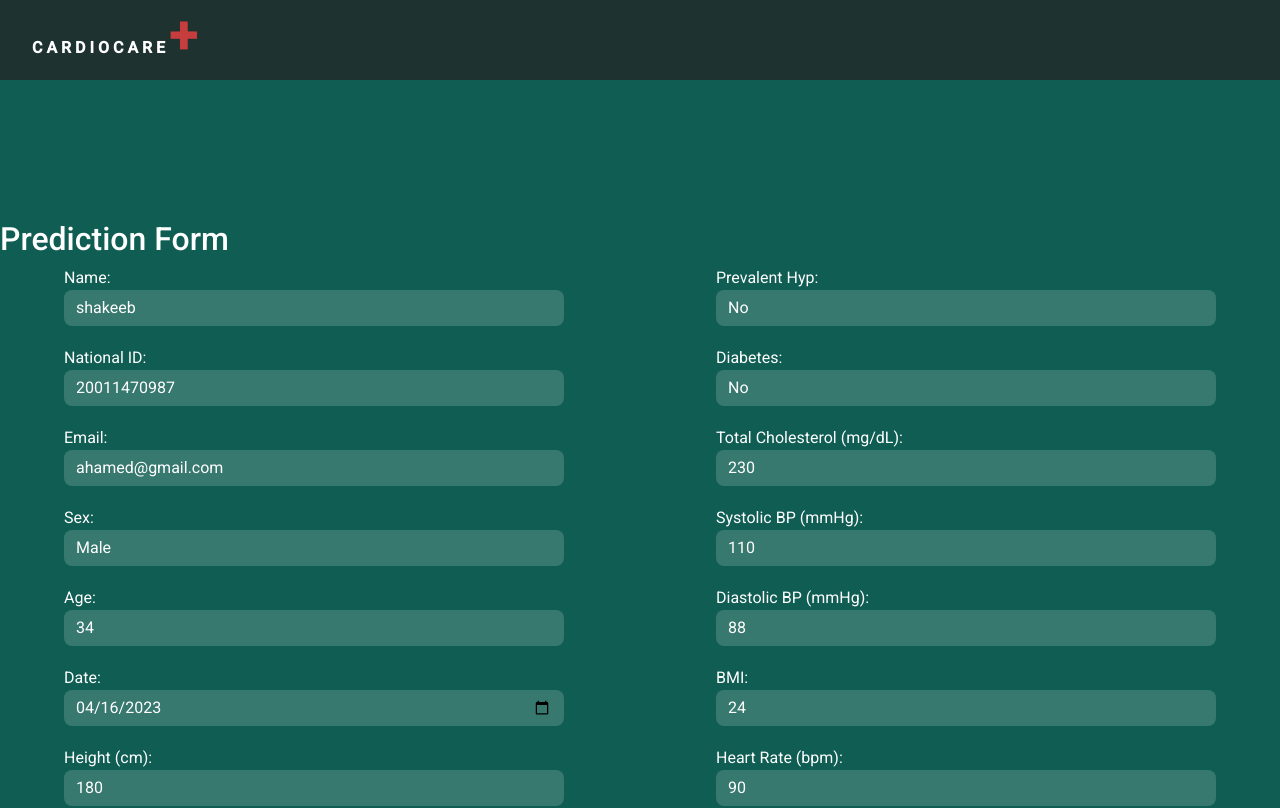
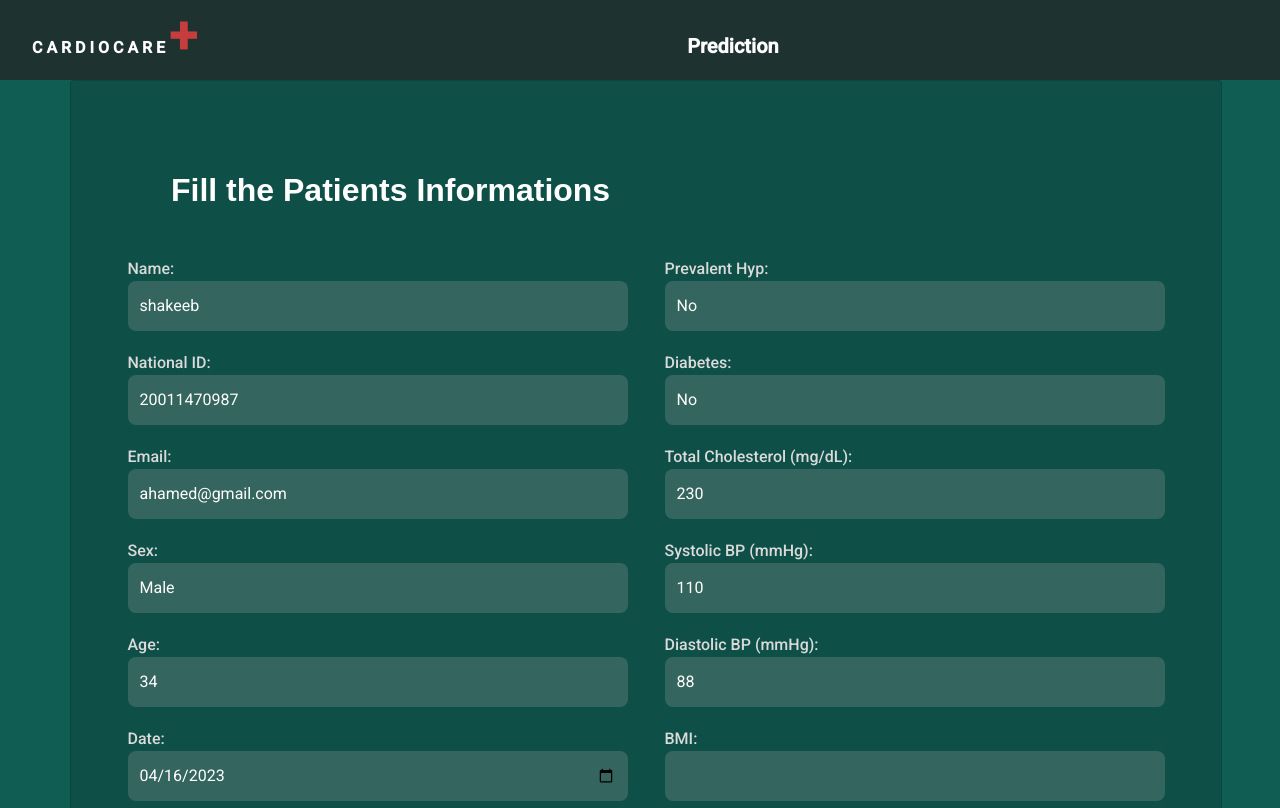
Before and after one commit to shakeeb2001/Cardiovascular-Disease-Risk-Prediction-System-for-Laboratories, a React (Create React App) app in the folder frontend/: page /prediction in a window 1280 px wide. Shown: the top 808 px of the page. Built offline with nearby package versions, Linux system fonts and the light colour scheme; what @react-pdf/renderer would draw is missing.

Commit message:
last-Commit

```diff
--- a/frontend/src/components/Navbar.css
+++ b/frontend/src/components/Navbar.css
@@ -11,3 +11,16 @@
 .nav-item{
     color: rgb(255, 255, 255);
 }
+h5{
+
+    margin-top: 20px;
+    padding-right: 35px;
+}
+
+.profile-dropdown{
+    width: 190px;
+}
+
+.notification-icon{
+
+}
--- a/frontend/src/components/Navbar.jsx
+++ b/frontend/src/components/Navbar.jsx
@@ -1,7 +1,7 @@
-// Navbar.jsx
 import React, { useState, useEffect } from 'react';
 import { Link, useLocation } from 'react-router-dom';
 import axios from 'axios';
+import NotificationIcon from '../pages/images/notifications-outline.svg'; // Assuming the path to your SVG file is correct
 import './Navbar.css';
 
 const Navbar = () => {
@@ -43,6 +43,16 @@ const Navbar = () => {
   // Check if the current route is the login page
   const isLoginPage = location.pathname === '/login';
 
+  // Check if the current route is the home page
+  const isHomePage = location.pathname === '/';
+
+  // Check if the current route is one of the specified pages
+  const isReportPage = location.pathname === '/reports';
+  const isCommunicationPage = location.pathname === '/communication';
+  const isSettingsPage = location.pathname === '/settings';
+  const isPredictionPage = location.pathname === '/prediction';
+  const isRegisterPage = location.pathname === '/register';
+
   // Render the Navbar only if it's not the login page
   return (
     !isLoginPage && (
@@ -53,11 +63,28 @@ const Navbar = () => {
               C A R D I O C A R E <span className='cardio-care'>+</span>
             </h6>
           </Link>
+          {(isHomePage || isReportPage || isCommunicationPage || isSettingsPage || isPredictionPage || isRegisterPage) && (
+            <div className="d-flex justify-content-center w-100">
+              <h5 className="fw-bold mb-2 navbar-text">
+                {isHomePage && 'Dashboard'}
+                {isReportPage && 'Patient Reports'}
+                {isCommunicationPage && 'Communication'}
+                {isSettingsPage && 'Settings'}
+                {isPredictionPage && 'Prediction'}
+                {isRegisterPage && 'Register'}
+              </h5>
+            </div>
+          )}
           <div className="collapse navbar-collapse justify-content-end" id="navbarNav">
             <ul className="navbar-nav">
               <li className="nav-item">
+                {/* Notification Icon */}
+                <img src={NotificationIcon} alt="Notification" className="notification-icon" />
+                {/* User Profile */}
                 {userData && (
-                  <div>
+
+                  <div className='profile-dropdown'>
+
                     <img
                       src={`http://127.0.0.1:4000${userData.profilePicUrl}`}
                       alt="Profile"
--- a/frontend/src/pages/dashBoard/RiskChart.css
+++ b/frontend/src/pages/dashBoard/RiskChart.css
@@ -1,13 +1,7 @@
 #chart{
-    padding-top: 100px;
     width: 152%;
     position: relative;
-    background-color: aliceblue;
-    margin-top:  150px;
-    right: 190px;
+    margin-top:  130px;
+    right: 200px;
 
 }
-
-.chat-div{
-    background-color: aquamarine;
-}
--- a/frontend/src/pages/dashBoard/RiskChart.jsx
+++ b/frontend/src/pages/dashBoard/RiskChart.jsx
@@ -5,92 +5,131 @@ import './RiskChart.css';
 
 function ApexChart() {
     const [riskData, setRiskData] = useState({});
-    const [zoomLevel, setZoomLevel] = useState('month');
+    const [loading, setLoading] = useState(true); // Added loading state
 
     useEffect(() => {
         // Fetch risk percentages from the server
         axios.get('http://127.0.0.1:4000/risk-percentage')
             .then(response => {
                 setRiskData(response.data);
+                setLoading(false); // Data fetching complete, set loading to false
             })
             .catch(error => {
                 console.error('Error fetching risk percentages:', error);
+                setLoading(false); // Set loading to false in case of error
             });
     }, []);
 
-    // Extract x-axis labels and y-axis data from riskData based on zoom level
-    const getXAxisLabels = () => {
-        if (zoomLevel === 'month') {
-            return Object.keys(riskData).map(month => month.slice(0, 7));
-        } else {
-            return Object.keys(riskData);
+    const getChartData = () => {
+        if (Object.keys(riskData).length === 0) {
+            // If riskData is empty, return an empty array
+            return [];
         }
+
+        const counts = [0, 0, 0, 0, 0, 0, 0, 0]; // For thresholds 20, 30, 40, 50, 60, 70, 80, 90
+
+        Object.values(riskData).forEach(riskPercentageCounts => {
+            Object.entries(riskPercentageCounts).forEach(([riskPercentage, count]) => {
+                const percentage = parseInt(riskPercentage);
+                for (let i = 0; i < counts.length; i++) {
+                    if (percentage <= (i + 2) * 10) {
+                        counts[i] += count;
+                    }
+                }
+            });
+        });
+
+        return counts;
     };
 
-    const getChartData = () => {
-        if (zoomLevel === 'month') {
-            // Calculate average risk percentage for each month
-            return Object.values(riskData).map(riskPercentageCounts => {
-                const total = Object.values(riskPercentageCounts).reduce((acc, count) => acc + count, 0);
-                const averageRiskPercentage = Object.entries(riskPercentageCounts).reduce((acc, [riskPercentage, count]) => {
-                    return acc + parseInt(riskPercentage) * count;
-                }, 0) / total;
-                return Math.round(averageRiskPercentage);
-            });
-        } else {
-            // Use risk percentages for each day
-            const selectedMonth = Object.keys(riskData)[0]; // Assuming only one month's data is fetched
-            return Object.values(riskData[selectedMonth]);
-        }
-    };
-
-    const xAxisLabels = getXAxisLabels();
     const chartData = getChartData();
 
     return (
         <div className='chat-div'>
+            {loading ? ( // Show loading message while data is being fetched
+                <p>Loading...</p>
+            ) : (
                 <div id="chart">
+                             <h3>Patient Risk Analysis</h3>
                     <div id="chart-timeline">
                         <ReactApexChart
                             options={{
                                 chart: {
-                                id: 'area-datetime',
-                                type: 'area',
-                                height: 350,
-                                zoom: {
-                                    enabled: true,
-                                    type: 'x',
-                                    autoScaleYaxis: true
-                                },
+                                    id: 'bar-chart',
+                                    type: 'bar',
+                                    height: 380,
                                     toolbar: {
-                                    autoSelected: 'zoom'
+                                        show: false
                                     }
                                 },
+                                plotOptions: {
+                                    bar: {
+                                        horizontal: false,
+                                        columnWidth: '55%',
+                                        endingShape: 'flat',
+                                        barHeight: '80%' // Increase the space between bars
+                                    },
+                                },
                                 xaxis: {
-                                categories: xAxisLabels,
+                                    categories: ['20', '30', '40', '50', '60', '70', '80', '90'],
                                     labels: {
                                         show: true,
-                                    rotate: -45,
-                                    rotateAlways: true
+                                        style: {
+                                            colors: '#ffffff' // Set x-axis text color to white
+                                        }
+                                    },
+                                    axisBorder: {
+                                        show: true,
+                                        color: '#ffffff' // Set color to white for x-axis grid lines
+                                    },
+                                    axisTicks: {
+                                        show: true,
+                                        color: '#ffffff' // Set color to white for x-axis ticks
                                     }
                                 },
                                 yaxis: {
                                     min: 0,
-                                max: 100,
-                                tickAmount: 11,
                                     labels: {
                                         formatter: function (value) {
-                                        return value + "%";
+                                            return value.toFixed(0);
+                                        },
+                                        style: {
+                                            colors: '#ffffff', // Set y-axis text color to white
+                                            fontSize: '14px' // Increase font size of y-axis labels
                                         }
+
                                     }
+                                },
+                                fill: {
+                                    colors: ['#ffffff'] // Set color to white for bars
+                                },
+                                dataLabels: {
+                                    enabled: false
+                                },
+                                grid: {
+                                    show: true,
+                                    borderColor: '#ffffff', // Set color to white for grid lines
+                                    strokeDashArray: 6, // Increase the space between grid lines
+                                    position: 'back',
+                                    xaxis: {
+                                        lines: {
+                                            show: false
+                                        }
+                                    },
+                                    yaxis: {
+                                        lines: {
+                                            show: true
+                                        }
+                                    },
                                 }
                             }}
                             series={[{ data: chartData }]}
-                        type="area"
+                            type="bar"
                             height={350}
                         />
                     </div>
                 </div>
+            )}
         </div>
     );
 }
--- a/frontend/src/pages/predicationForm/InputForm.css
+++ b/frontend/src/pages/predicationForm/InputForm.css
@@ -5,16 +5,43 @@ body {
 
   }
 
+.form-heding{
+  color: #ffffff;
+  font-family: Arial, Helvetica, sans-serif;
+  font-weight: 600;
+  padding-left: 50px;
+  padding-top: 50px;
+  padding-bottom: 40px;
+  margin-top: -1%;
+
+}
+
+
+  .predction-form-card{
+    background-color: rgb(14, 79, 71);
+    width: 90%;
+    top: 80px;
+    left: 70px;
+    padding: 50px;
+    padding-bottom: 200px;
+  }
+
   .input-form-container {
-    padding-top: 100px;
     background-color: rgb(15, 93, 83);
     color: white;
     overflow: hidden;
   }
-
+  .form-control{
+    background-color: rgba(164, 164, 164, 0.264);
+    height: 50px;
+  }
   .input-form {
     max-width: 500px;
     margin: auto;
+  }
+  .form-control:focus{
+    background-color: rgba(95, 158, 160, 0.212);
+    border: solid rgb(255, 255, 255);
   }
 
   .form-group {
@@ -37,3 +64,8 @@ body {
     opacity: 0.7;
     cursor: not-allowed;
   }
+
+  label{
+    color: rgb(218, 218, 218);
+    font-weight: 500;
+  }
--- a/frontend/src/pages/predicationForm/InputForm.jsx
+++ b/frontend/src/pages/predicationForm/InputForm.jsx
@@ -1,6 +1,7 @@
 import React, { useState, useEffect } from 'react';
 import axios from 'axios';
 import { useNavigate } from 'react-router-dom';
+import { Card } from 'react-bootstrap';
 import './InputForm.css';
 
 function InputForm({ setResults }) {
@@ -11,8 +12,8 @@ function InputForm({ setResults }) {
     sex: '1',
     age: '34',
     date:'2023-04-16',
-    height: '180',
-    weight: '80',
+    height: '',
+    weight: '',
     currentSmoker: '1',
     cigsPerDay: '15',
     BPMeds: '0',
@@ -22,7 +23,7 @@ function InputForm({ setResults }) {
     totChol: '230',
     sysBP: '110',
     diaBP: '88',
-    BMI: '24',
+    BMI: '',
     heartRate: '90',
     glucose: '110'
   });
@@ -33,10 +34,33 @@ function InputForm({ setResults }) {
 
   const handleChange = (e) => {
     const { name, value } = e.target;
+
+    // Update form data
     setFormData(prevState => ({
       ...prevState,
       [name]: value
     }));
+
+    // If 'Current Smoker' is 'No', disable 'Cigarettes Per Day' field
+    if (name === 'currentSmoker' && value === '0') {
+      setFormData(prevState => ({
+        ...prevState,
+        cigsPerDay: '' // Reset 'Cigarettes Per Day' to empty string
+      }));
+    }
+
+    // Calculate BMI
+    if (name === 'height' || name === 'weight' || name === 'feet' || name === 'inches') {
+      const feet = parseFloat(formData.feet) || 0; // Convert feet to number, defaulting to 0 if empty
+      const inches = parseFloat(formData.inches) || 0; // Convert inches to number, defaulting to 0 if empty
+      const heightInMeters = (feet * 12 + inches) * 0.0254; // Convert feet and inches to meters
+      const weightInKg = parseFloat(formData.weight); // Weight in kilograms
+      const bmi = weightInKg / (heightInMeters * heightInMeters); // BMI calculation
+      setFormData(prevState => ({
+        ...prevState,
+        BMI: isNaN(bmi) ? '' : bmi.toFixed(2) // Round BMI to two decimal places if it's a number
+      }));
+    }
   };
 
 
@@ -82,8 +106,8 @@ function InputForm({ setResults }) {
 
   return (
 <div className="input-form-container">
-
-      <h2 className='text-left'>Prediction Form</h2>
+  <Card className='predction-form-card'>
+    <h2 className='form-heding'>Fill the Patients Informations </h2>
       <div className="row">
         <div className="col-md-6">
           <form onSubmit={handleSubmit} className="input-form">
@@ -122,8 +146,12 @@ function InputForm({ setResults }) {
             </div>
 
             <div className="form-group">
-              <label>Height (cm):</label>
-              <input type="number" name="height" value={formData.height} onChange={handleChange} className="form-control" min="0" required />
+                <label>Height (Feet):</label>
+                <input type="number" name="feet" value={formData.feet} onChange={handleChange} className="form-control" min="0" required />
+              </div>
+              <div className="form-group">
+                <label>Height (Inches):</label>
+                <input type="number" name="inches" value={formData.inches} onChange={handleChange} className="form-control" min="0" max="11" required />
               </div>
 
               <div className="form-group">
@@ -201,7 +229,7 @@ function InputForm({ setResults }) {
 
             <div className="form-group">
               <label>BMI:</label>
-              <input type="number" name="BMI" value={formData.BMI} onChange={handleChange} className="form-control" min="0" required />
+              <input type="text" name="BMI" value={formData.BMI} onChange={handleChange} className="form-control" required />
            </div>
 
             <div className="form-group">
@@ -220,7 +248,9 @@ function InputForm({ setResults }) {
           </form>
         </div>
       </div>
+    </Card>
     </div>
+
   );
 }
 
```
Also changed, not shown: frontend/src/pages/images/notifications-outline.svg (added). Lines whose indentation alone changed are shown as unchanged.
